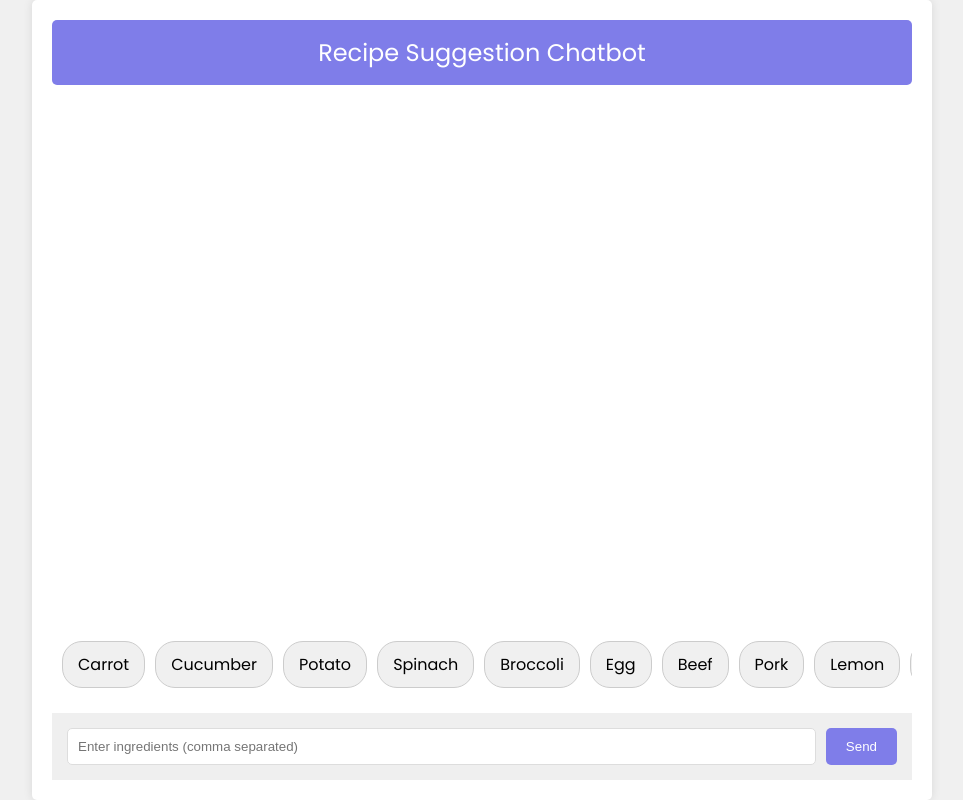
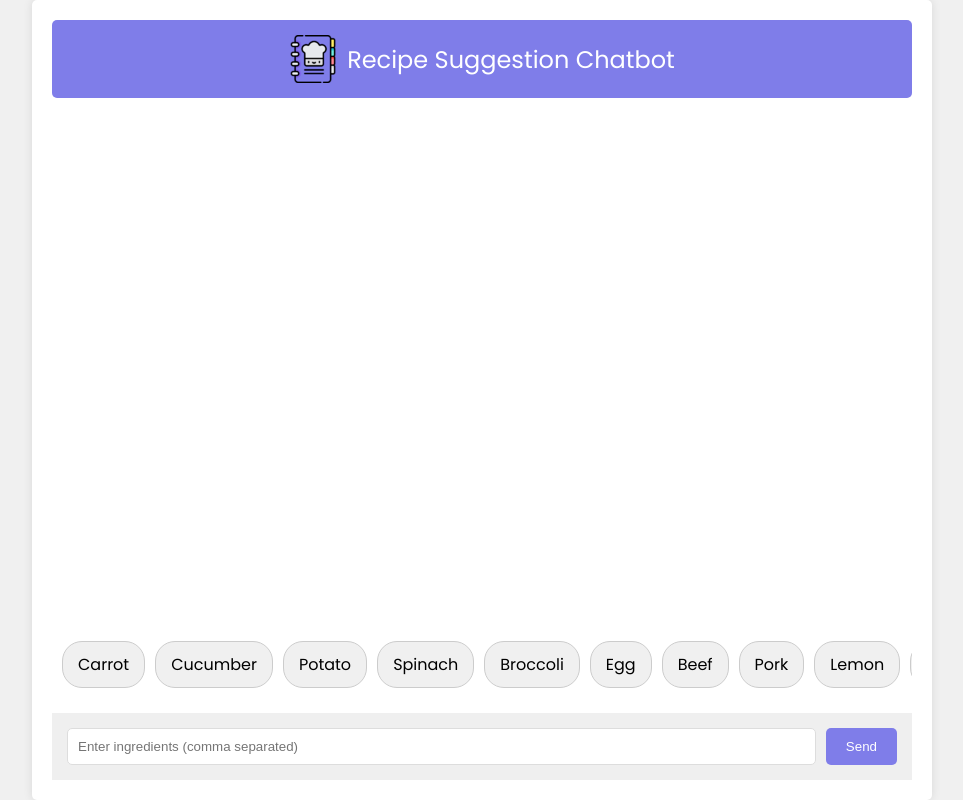
Before and after one commit to Mk-1000/ChefMate, a Flask app: page / in a window 1280 px wide. Shown: the whole page, without its empty margins (158-1121 px from the left). Run offline with Flask 3, Linux system fonts and the light colour scheme.

```diff
--- a/app.py
+++ b/app.py
@@ -69,7 +69,7 @@ def get_recipes():
     ingredients = extract_ingredients(user_input)
 
     # Log extracted ingredients for debugging
-    print(f"Extracted ingredients: {ingredients}")
+    # print(f"Extracted ingredients: {ingredients}")
 
     # Check if any ingredients were extracted
     if not ingredients:
@@ -82,7 +82,7 @@ def get_recipes():
     )
 
     # Log the API response for debugging
-    print(f"API Response: {response.status_code} - {response.text}")
+    # print(f"API Response: {response.status_code} - {response.text}")
 
     if response.status_code == 200:
         recipes = response.json()
--- a/static/styles/chat.css
+++ b/static/styles/chat.css
@@ -28,12 +28,19 @@ body {
 }
 
 .title {
+    display: flex; /* Use flexbox for alignment */
+    justify-content: center; /* Center items horizontally */
+    align-items: center; /* Center items vertically */
     background: #7f7de9; /* Updated to primary color */
     color: white;
     padding: 15px;
     border-radius: 5px;
-    text-align: center;
     font-size: 24px;
+}
+
+.title img {
+    height: 48px; /* Adjust the height as needed */
+    margin-right: 10px; /* Space between image and text */
 }
 
 .box {
--- a/templates/index.html
+++ b/templates/index.html
@@ -4,16 +4,19 @@
     <meta charset="UTF-8">
     <meta name="viewport" content="width=device-width, initial-scale=1.0">
     <title>Recipe Suggestion Chatbot</title>
-    <link rel="icon" href="static/logo/favicon.ico">
+    <link rel="icon" href="/static/logo/favicon.ico">
     <link rel="stylesheet" href="https://cdnjs.cloudflare.com/ajax/libs/font-awesome/4.7.0/css/font-awesome.css">
     <link rel="stylesheet" href="static/styles/chat.css">
 </head>
 <body>
     <div class="wrapper">
-        <div class="title">Recipe Suggestion Chatbot</div>
+        <div class="title">
+            <img src="/static/logo/android-icon-48x48.png" alt="logo image"> Recipe Suggestion Chatbot
+        </div>
         <div class="box" id="chat-box">
             <!-- Messages will be dynamically added here -->
         </div>
+
 
         <div class="ingredients-container">
             <div id="ingredient-list" class="scrollable-ingredients">
--- a/templates/recipe_details.html
+++ b/templates/recipe_details.html
@@ -4,7 +4,7 @@
     <meta charset="UTF-8">
     <meta name="viewport" content="width=device-width, initial-scale=1.0">
     <title>{{ recipe.title }}</title>
-    <link rel="icon" href="static/logo/favicon.ico">
+    <link rel="icon" href="/static/logo/favicon.ico">
     <link rel="stylesheet" href="https://cdnjs.cloudflare.com/ajax/libs/font-awesome/4.7.0/css/font-awesome.css">
     <link rel="stylesheet" href="/static/styles/details.css">
 </head>
@@ -17,6 +17,7 @@
             <i class="fa fa-clock-o"></i>
             <p><strong>Ready in:</strong> {{ recipe.readyInMinutes }} minutes</p>
         </div>
+
         <div class="icon-text">
             <i class="fa fa-users"></i>
             <p><strong>Servings:</strong> {{ recipe.servings }}</p>
@@ -30,7 +31,7 @@
         </ul>
 
         <h3>Instructions</h3>
-        <p>{{ recipe.instructions }}</p>
+        <div class="instructions">{{ recipe.instructions | safe }}</div>
 
         <a href="/"><i class="fa fa-arrow-left"></i> Back to Chat</a>
     </div>
```
Also changed, not shown: static/styles/details.css (+18 -6 lines).
